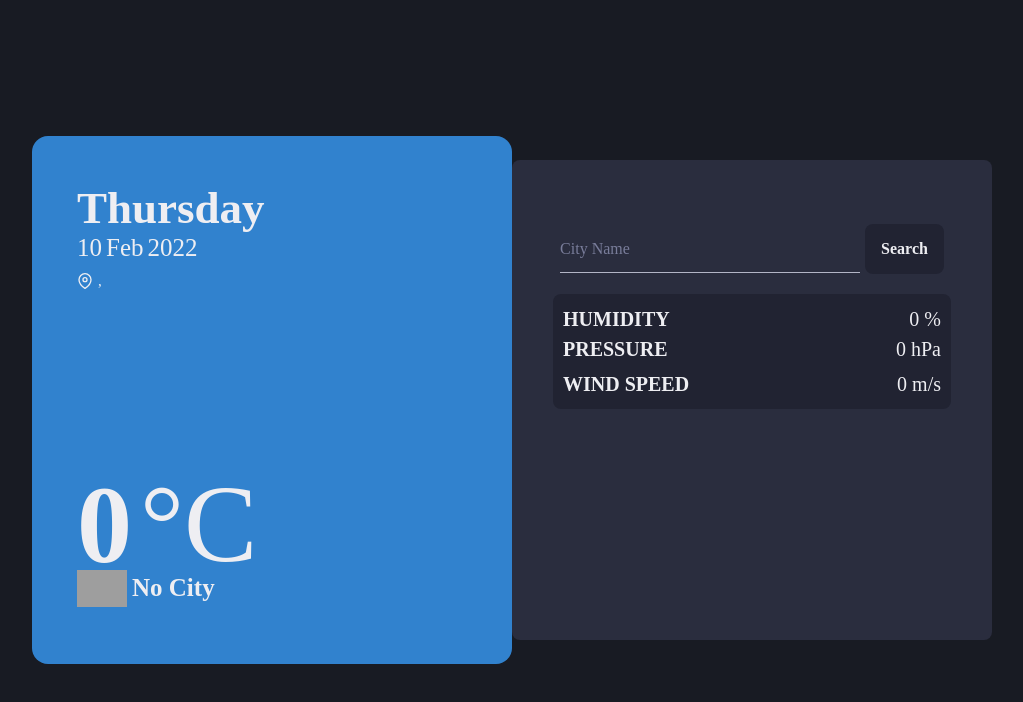
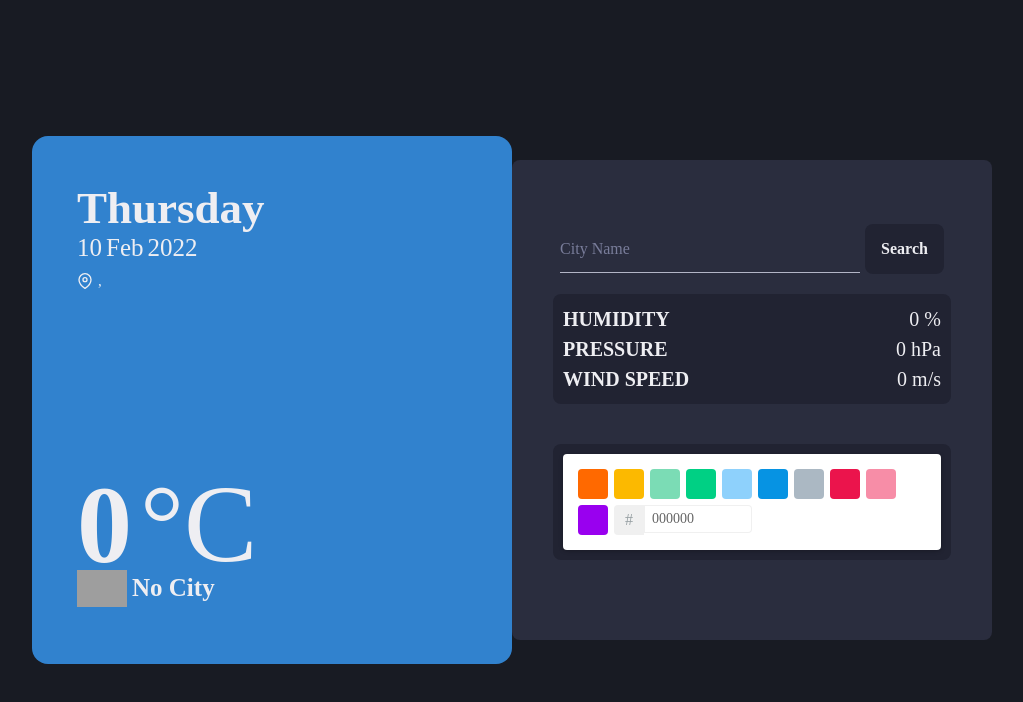
Before and after one commit to luankleber/umbrella-challenge, a React (Create React App) app: page / in a window 1280 px wide. Shown: the top 702 px of the page, without its empty margins (128-1151 px from the left). Built offline with nearby package versions, Linux system fonts and the light colour scheme; grey boxes are pictures that could not be loaded.

Commit message:
Adds background color picker

```diff
--- a/package.json
+++ b/package.json
@@ -12,6 +12,7 @@
     "axios": "^0.25.0",
     "framer-motion": "^5.6.0",
     "react": "^17.0.2",
+    "react-color": "^2.19.3",
     "react-dom": "^17.0.2",
     "react-icons": "^4.3.1",
     "react-scripts": "5.0.0",
--- a/src/App.jsx
+++ b/src/App.jsx
@@ -12,8 +12,6 @@ import {
   Image,
   Center,
   Link,
-  LinkBox,
-  LinkOverlay,
   Icon,
 } from "@chakra-ui/react";
 import { InputComponent } from "./components/InputComponent";
@@ -22,8 +20,10 @@ import { DateComponent } from "./components/DateComponent.jsx";
 import { FiMapPin } from "react-icons/fi";
 import { AiFillAmazonCircle } from "react-icons/ai";
 import { SiAirbnb } from "react-icons/si";
+import { TwitterPicker } from "react-color";
 
 function App() {
+  const [selectedColor, setSelectedColor] = useState("blue.500");
   const [tempAPI, setTempAPI] = useState("0");
   const [nameAPI, setNameAPI] = useState("");
   const [countryAPI, setCountryAPI] = useState("");
@@ -81,7 +81,7 @@ function App() {
           <Text as="abbr" fontSize="20px">
             It's raining outside, take an umbrella if you're going out.
           </Text>
-          <Center bg="blue.600" h="30px" w="160px" borderRadius="8px">
+          <Center bg="#0000004D" h="30px" w="160px" borderRadius="8px">
             <Text>
               <Link
                 href="https://www.amazon.com/umbrella/s?k=umbrella"
@@ -100,14 +100,20 @@ function App() {
           It's snowing outside, don't forget your scarf and gloves.
         </Text>
       );
+    } else if (parseInt(numberID) === 7) {
+      return (
+        <Text as="abbr" fontSize="20px">
+          The weather presents some atmospheric conditions, be careful when
+          going out.
+        </Text>
+      );
     } else if (parseInt(numberID) === 8) {
       return (
         <Stack>
           <Text as="abbr" fontSize="20px">
-            The weather is perfect for walking, traveling or discovering new
-            things.
+            The sky is perfect for walking, traveling or discovering new things.
           </Text>
-          <Center bg="blue.600" h="30px" w="250px" borderRadius="8px">
+          <Center bg="#0000004D" h="30px" w="250px" borderRadius="8px">
             <HStack>
               <Text>
                 <Link
@@ -142,7 +148,7 @@ function App() {
       <Flex
         gridArea="temp"
         height="110%"
-        backgroundColor="blue.500"
+        backgroundColor={selectedColor}
         borderRadius="2xl"
         flexDir="column"
         alignItems="stretch"
@@ -210,7 +216,7 @@ function App() {
               {pressureAPI} hPa
             </Text>
           </HStack>
-          <HStack paddingTop="5px">
+          <HStack>
             <Heading textTransform="uppercase" size="md">
               Wind Speed
             </Heading>
@@ -220,6 +226,20 @@ function App() {
             </Text>
           </HStack>
         </Box>
+        <Center
+          margin="20px"
+          borderRadius="8px"
+          width="398px"
+          padding="10px"
+          backgroundColor="gray.800"
+        >
+          <TwitterPicker
+            color={selectedColor}
+            onChangeComplete={(color) => setSelectedColor(color.hex)}
+            triangle="hide"
+            width="398px"
+          />
+        </Center>
       </Flex>
     </Grid>
   );
```
Also changed, not shown: 1 other file (tests, documents, lock files or other folders).
